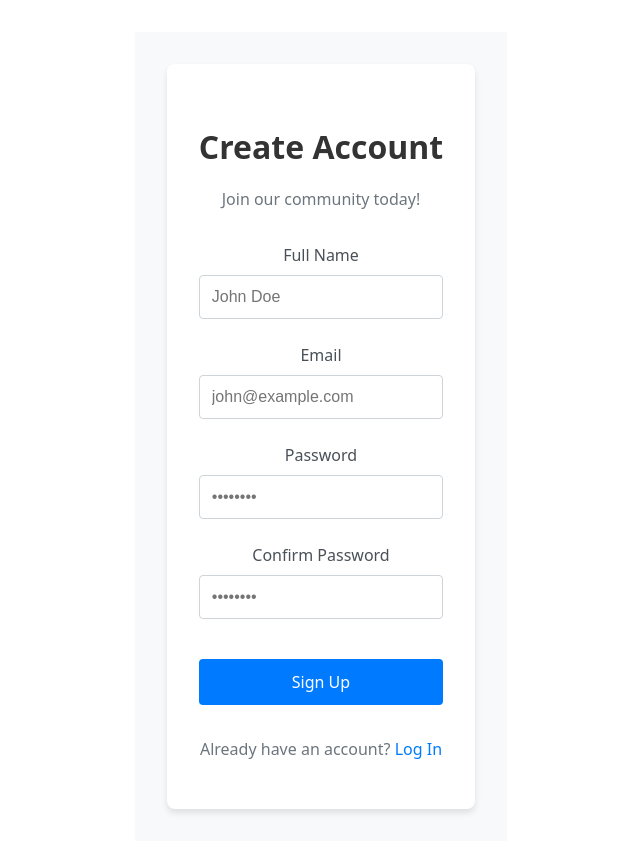
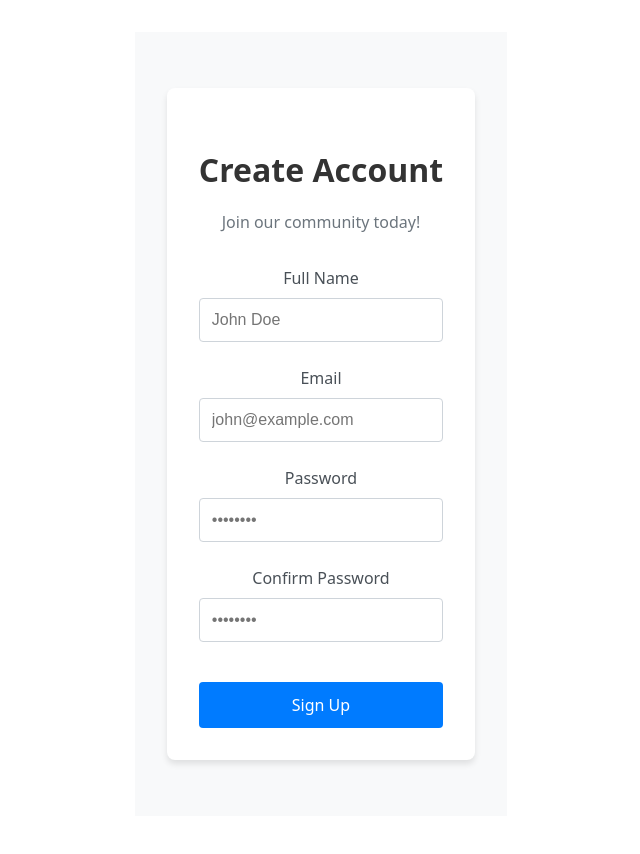
Before and after one commit to ErcModel3/personal-finance-tracker, a React (Vite) app: page /signup in a window 1280 px wide. Shown: the top 854 px of the page, without its empty margins (319-959 px from the left). Built offline with nearby package versions, Linux system fonts and the light colour scheme.

Commit message:
Removed reference to login page as it hasn't been created yet

```diff
--- a/src/pages/SignUp.jsx
+++ b/src/pages/SignUp.jsx
@@ -121,9 +121,9 @@ const SignUp = () => {
           <button type="submit" className="signup-button">Sign Up</button>
         </form>
 
-        <div className="signup-footer">
+        {/* <div className="signup-footer">
           <p>Already have an account? <Link to="/login">Log In</Link></p>
-        </div>
+        </div> */}
       </div>
     </div>
   );
```
